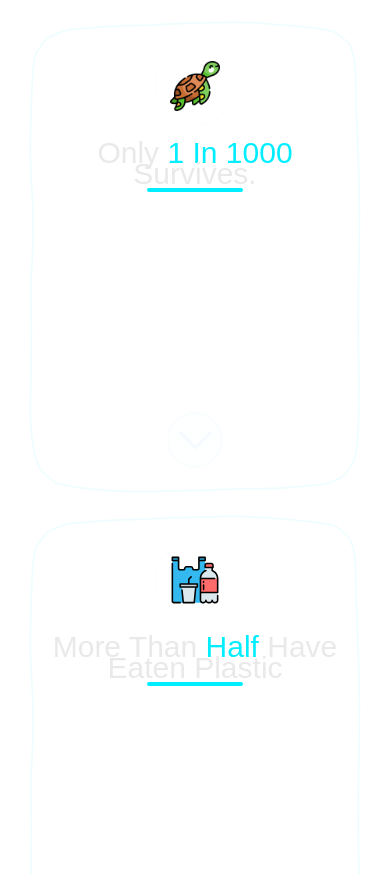
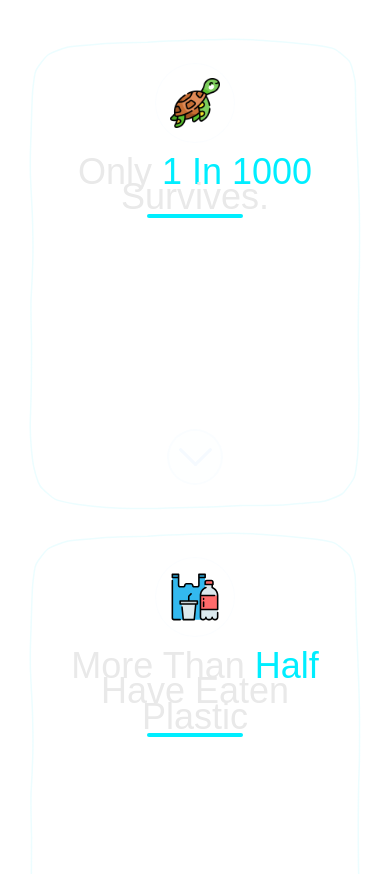
Before and after one commit to MikhailVoznyuk/save-crete-turtles, a Next.js app: page / in a window 390 px wide. Shown: the part 1020-1894 px from the top of the page. Built offline with nearby package versions, Linux system fonts and the light colour scheme; a web font is replaced by a local one.

Commit message:
update:  mobile adaptive fixes and changed fonts

```diff
--- a/src/shared/ui/text-blocks/ui/Title.tsx
+++ b/src/shared/ui/text-blocks/ui/Title.tsx
@@ -29,9 +29,9 @@ type TitleProps = LinedOn | LinedOff;
 
 // Потом дописать адаптив для шрифтов
 const s: Record<TextSize, string> = {
-    sm: 'text-xl sm:text-4xl leading-[0.7]',
-    md: 'text-3xl sm:text-5xl leading-[0.7]',
-    lg: 'text-4xl sm:text-7xl leading-[0.7]',
+    sm: 'text-2xl sm:text-4xl leading-[0.7]',
+    md: 'text-4xl sm:text-5xl leading-[0.7]',
+    lg: 'text-5xl sm:text-7xl leading-[0.7]',
     xl: 'text-5xl sm:text-8xl leading-[0.7]',
 }
 
```
